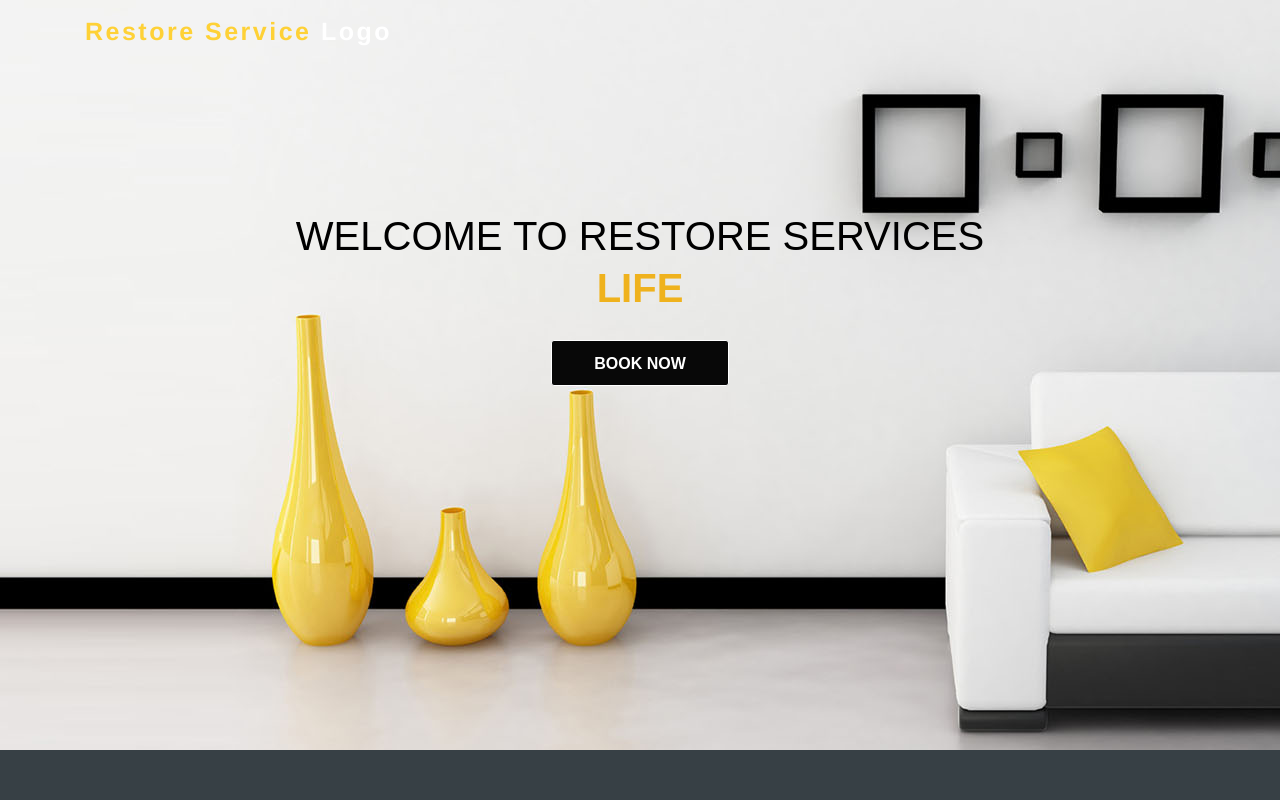
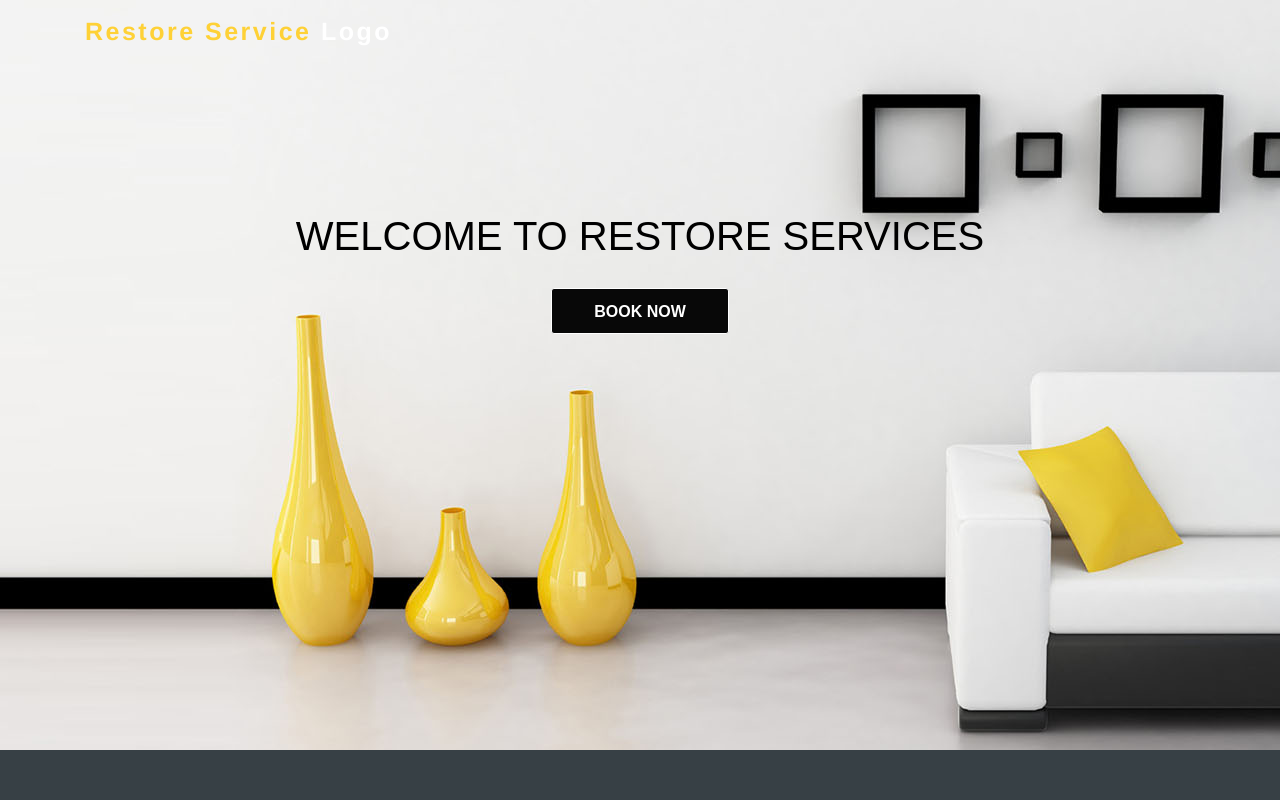
Before and after one commit to Razeb12/Easy-Life, a Vue app: page / in a window 1280 px wide. Shown: the top 800 px of the page. Built offline with nearby package versions, Linux system fonts and the light colour scheme.

Commit message:
welcome page update

```diff
--- a/src/App.vue
+++ b/src/App.vue
@@ -40,10 +40,7 @@
             <div class="row">
               <div class="col-md-12">
                 <div class="top_left_cont zoomIn wow animated">
-                  <h2>
-                    Welcome to Restore Services<br />
-                    <strong>Life</strong>
-                  </h2>
+                  <h2>Welcome to Restore Services<br /></h2>
                   <div class="underline"></div>
                   <a href="#service" class="read_more2">Book Now</a>
                 </div>
```
